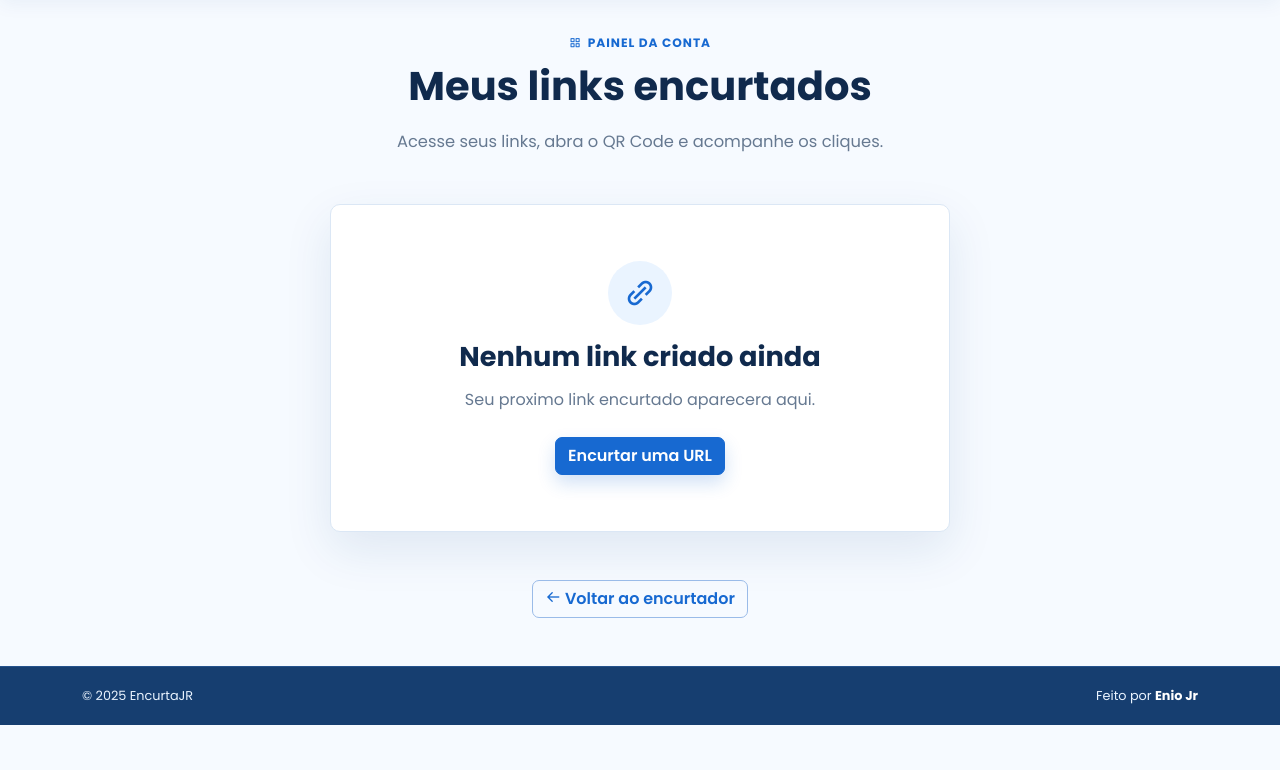
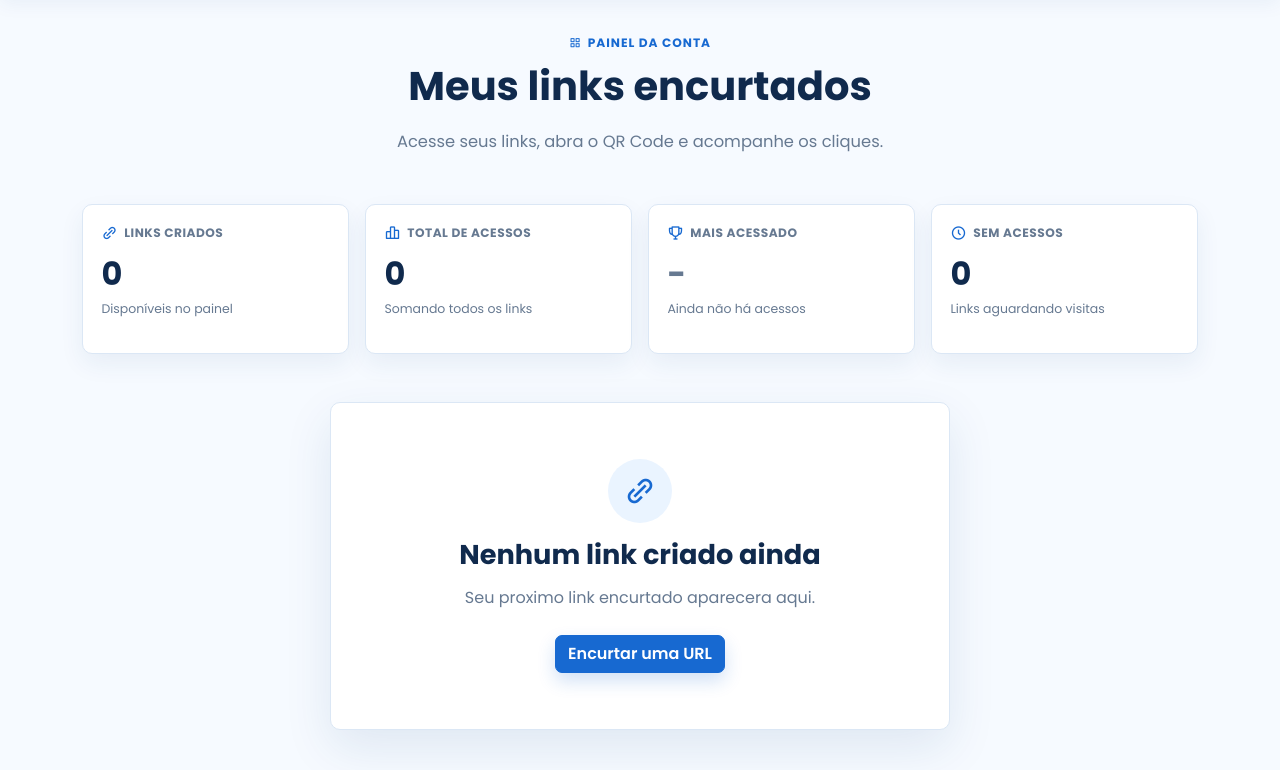
Before and after one commit to EnioJr18/Encurtador-de-Url, a Flask app: page /urls in a window 1280 px wide. Shown: the part 91-861 px from the top of the page. Before the commit the page ends 816 px from the top, so only its background shows below. Run offline with Flask 3, Linux system fonts and the light colour scheme; the visitor is signed in with stand-in values (Sample User, id 1); data that the repository does not hold is empty.

Commit message:
:sparkles: feat: adicionar painel de análise visual de links

```diff
--- a/encurtarjr/routes/url_routes.py
+++ b/encurtarjr/routes/url_routes.py
@@ -15,8 +15,19 @@ url_bp = Blueprint("urls", __name__)
 @url_bp.route("/urls")
 @login_required
 def listar_urls():
-    urls = URL.query.filter_by(user_id=current_user.id).all()
-    return render_template("urls.html", urls=urls)
+    urls = URL.query.filter_by(user_id=current_user.id).order_by(URL.id.desc()).all()
+    total_clicks = sum(url_entry.click_count or 0 for url_entry in urls)
+    most_clicked = max(urls, key=lambda url_entry: url_entry.click_count or 0, default=None)
+
+    stats = {
+        "total_links": len(urls),
+        "total_clicks": total_clicks,
+        "links_without_clicks": sum((url_entry.click_count or 0) == 0 for url_entry in urls),
+        "most_clicked": most_clicked if total_clicks else None,
+        "max_clicks": (most_clicked.click_count or 0) if most_clicked else 0,
+    }
+
+    return render_template("urls.html", urls=urls, stats=stats)
 
 
 @url_bp.route("/qrcode/<short_code>")
--- a/static/style.css
+++ b/static/style.css
@@ -239,18 +239,32 @@ a:hover { color: var(--blue-800); }
 .auth-switch a:hover { text-decoration: underline; }
 
 .dashboard-header { max-width: 740px; margin-left: auto; margin-right: auto; }
+.stats-card { min-height: 150px; padding: 1.15rem; border: 1px solid var(--border); border-radius: 10px; background: var(--surface); box-shadow: 0 10px 24px rgba(24, 70, 128, 0.07); }
+.stats-card__label { display: flex; align-items: center; gap: 0.4rem; color: var(--muted); font-size: 0.76rem; font-weight: 700; letter-spacing: 0.04em; text-transform: uppercase; }
+.stats-card__label i { color: var(--blue-700); font-size: 1rem; }
+.stats-card__value { display: block; margin-top: 1rem; color: var(--blue-950); font-size: 2rem; font-weight: 700; line-height: 1; overflow-wrap: anywhere; }
+.stats-card__value--link { font-size: 1.35rem; }
+.stats-card__value--empty { color: var(--muted); }
+.stats-card__detail { display: block; margin-top: 0.65rem; color: var(--muted); font-size: 0.78rem; line-height: 1.4; }
 .url-table-wrapper { overflow: hidden; border: 1px solid var(--border); border-radius: 10px; background: var(--surface); box-shadow: var(--shadow); }
 .url-table-wrapper thead th { padding: 1.1rem 1.25rem; border-bottom: 1px solid var(--border); background: #eef6ff; color: #527095; font-size: 0.72rem; font-weight: 700; letter-spacing: 0.06em; text-transform: uppercase; }
 .url-table-wrapper tbody td { padding: 1.2rem 1.25rem; border-bottom-color: #edf2f8; vertical-align: middle; }
 .url-table-wrapper tbody tr:last-child td { border-bottom: 0; }
 .url-table-wrapper tbody tr { transition: background-color 160ms ease; }
 .url-table-wrapper tbody tr:hover { background: #f8fbff; }
+.url-table-wrapper tbody tr.url-table__row--top { background: #f3f8ff; }
 .url-table__original { max-width: 360px; }
 .url-table__original a,
 .url-card__original-link { display: block; overflow: hidden; color: var(--muted); text-decoration: none; text-overflow: ellipsis; white-space: nowrap; }
 .url-table__original a:hover,
 .url-card__original-link:hover { color: var(--blue-700); text-decoration: underline; }
 .badge.text-bg-primary { padding: 0.47rem 0.58rem; border-radius: 6px; background: #e7f1ff !important; color: var(--blue-800) !important; font-weight: 700; }
+.click-summary { min-width: 132px; }
+.click-badge { display: inline-flex; align-items: center; gap: 0.3rem; padding: 0.47rem 0.58rem; border-radius: 6px; background: #e7f1ff; color: var(--blue-800); font-size: 0.78rem; font-weight: 700; }
+.click-badge--top { background: #e3f7ec; color: #18734a; }
+.click-badge--empty { background: #f1f4f8; color: #667991; }
+.click-progress { width: 100%; height: 0.32rem; margin-top: 0.48rem; overflow: hidden; border-radius: 999px; background: #e6edf6; }
+.click-progress > span { display: block; height: 100%; border-radius: inherit; background: var(--blue-600); }
 
 .url-card { border: 1px solid var(--border) !important; border-radius: 10px; box-shadow: 0 10px 26px rgba(24, 70, 128, 0.08) !important; }
 .url-card .card-body { padding: 1.2rem; }
@@ -278,6 +292,7 @@ a:hover { color: var(--blue-800); }
     .hero-title--compact { font-size: 2.1rem; }
     .benefits-section { margin-top: 4.4rem; }
     .section-title { font-size: 1.72rem; }
+    .stats-card { min-height: 138px; }
 }
 
 @media (max-width: 575.98px) {
@@ -290,6 +305,9 @@ a:hover { color: var(--blue-800); }
     .shorten-panel { margin-top: 1.7rem; }
     .shorten-panel .card-body { padding: 1.3rem !important; }
     .url-result .card-body { padding: 1.25rem !important; }
+    .stats-card { padding: 1rem; }
+    .stats-card__value { font-size: 1.7rem; }
+    .stats-card__value--link { font-size: 1.08rem; }
     .empty-state,
     .error-state { margin-top: 1.4rem; padding: 2.6rem 1.2rem; }
     .app-footer .container { text-align: center; }
--- /dev/null
+++ b/templates/partials/_stats_summary.html
@@ -0,0 +1,35 @@
+<section class="stats-summary row g-3 mb-4 mb-md-5" aria-label="Resumo dos seus links">
+    <div class="col-6 col-lg-3">
+        <article class="stats-card h-100">
+            <span class="stats-card__label"><i class="bx bx-link-alt" aria-hidden="true"></i> Links criados</span>
+            <strong class="stats-card__value">{{ stats.total_links }}</strong>
+            <span class="stats-card__detail">Disponíveis no painel</span>
+        </article>
+    </div>
+    <div class="col-6 col-lg-3">
+        <article class="stats-card h-100">
+            <span class="stats-card__label"><i class="bx bx-bar-chart-alt-2" aria-hidden="true"></i> Total de acessos</span>
+            <strong class="stats-card__value">{{ stats.total_clicks }}</strong>
+            <span class="stats-card__detail">Somando todos os links</span>
+        </article>
+    </div>
+    <div class="col-6 col-lg-3">
+        <article class="stats-card h-100">
+            <span class="stats-card__label"><i class="bx bx-trophy" aria-hidden="true"></i> Mais acessado</span>
+            {% if stats.most_clicked %}
+                <strong class="stats-card__value stats-card__value--link">{{ stats.most_clicked.short_code }}</strong>
+                <span class="stats-card__detail">{{ stats.max_clicks }} acesso{% if stats.max_clicks != 1 %}s{% endif %}</span>
+            {% else %}
+                <strong class="stats-card__value stats-card__value--empty">-</strong>
+                <span class="stats-card__detail">Ainda não há acessos</span>
+            {% endif %}
+        </article>
+    </div>
+    <div class="col-6 col-lg-3">
+        <article class="stats-card h-100">
+            <span class="stats-card__label"><i class="bx bx-time-five" aria-hidden="true"></i> Sem acessos</span>
+            <strong class="stats-card__value">{{ stats.links_without_clicks }}</strong>
+            <span class="stats-card__detail">Link{% if stats.links_without_clicks != 1 %}s{% endif %} aguardando visitas</span>
+        </article>
+    </div>
+</section>
--- a/templates/partials/_url_card.html
+++ b/templates/partials/_url_card.html
@@ -1,7 +1,7 @@
 <article class="url-card card border-0 shadow-sm h-100">
     <div class="card-body">
         <div class="d-flex justify-content-between align-items-start gap-3 mb-3">
-            <span class="badge text-bg-primary"><i class="bx bx-bar-chart-alt-2" aria-hidden="true"></i> {{ url_entry.click_count }} acesso{% if url_entry.click_count != 1 %}s{% endif %}</span>
+            {% include "partials/_click_badge.html" %}
             <button type="button" class="btn btn-outline-secondary btn-sm" data-bs-toggle="modal" data-bs-target="#qrCodeModal" data-qr-url="{{ url_for('urls.serve_qrcode', short_code=url_entry.short_code) }}" data-short-url="{{ request.host_url }}{{ url_entry.short_code }}"><i class="bx bx-qr" aria-hidden="true"></i> QR Code</button>
         </div>
         <p class="text-muted small mb-1">Link curto</p>
--- a/templates/urls.html
+++ b/templates/urls.html
@@ -9,6 +9,8 @@
     <h1 class="hero-title hero-title--compact">Meus links encurtados</h1>
     <p class="section-lead">Acesse seus links, abra o QR Code e acompanhe os cliques.</p>
 </section>
+
+{% include "partials/_stats_summary.html" %}
 
 {% if urls %}
     <div class="table-responsive url-table-wrapper d-none d-md-block">
@@ -23,10 +25,10 @@
             </thead>
             <tbody>
                 {% for url in urls %}
-                <tr>
+                <tr{% if stats.most_clicked and url.id == stats.most_clicked.id %} class="url-table__row--top"{% endif %}>
                     <td class="url-table__original"><a href="{{ url.original_url }}" target="_blank" rel="noopener" title="{{ url.original_url }}">{{ url.original_url }}</a></td>
                     <td><a class="url-table__short" href="{{ request.host_url }}{{ url.short_code }}" target="_blank" rel="noopener">{{ request.host_url }}{{ url.short_code }}</a></td>
-                    <td class="text-center"><span class="badge text-bg-primary">{{ url.click_count }}</span></td>
+                    <td class="text-center">{% set url_entry = url %}{% include "partials/_click_badge.html" %}</td>
                     <td class="text-end">
                         <div class="d-inline-flex flex-wrap justify-content-end gap-2">
                             <button type="button" class="btn btn-outline-secondary btn-sm" data-copy-link data-copy-variant="outline" data-copy-text="{{ request.host_url }}{{ url.short_code }}"><i class="bx bx-copy" data-copy-icon aria-hidden="true"></i> <span data-copy-label>Copiar link</span></button>
```
Also changed, not shown: templates/partials/_click_badge.html (added, +16 -0 lines), tests/test_app_flows.py (+14 -2 lines).
